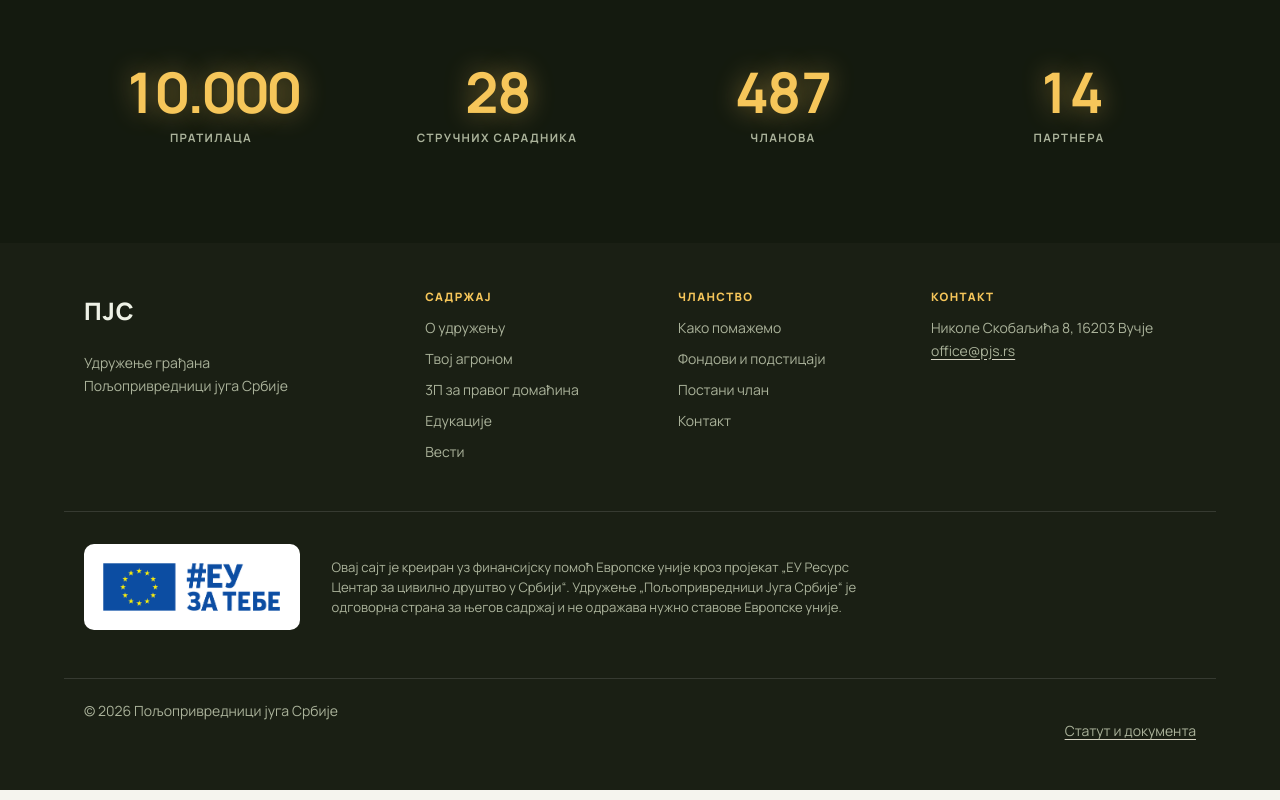
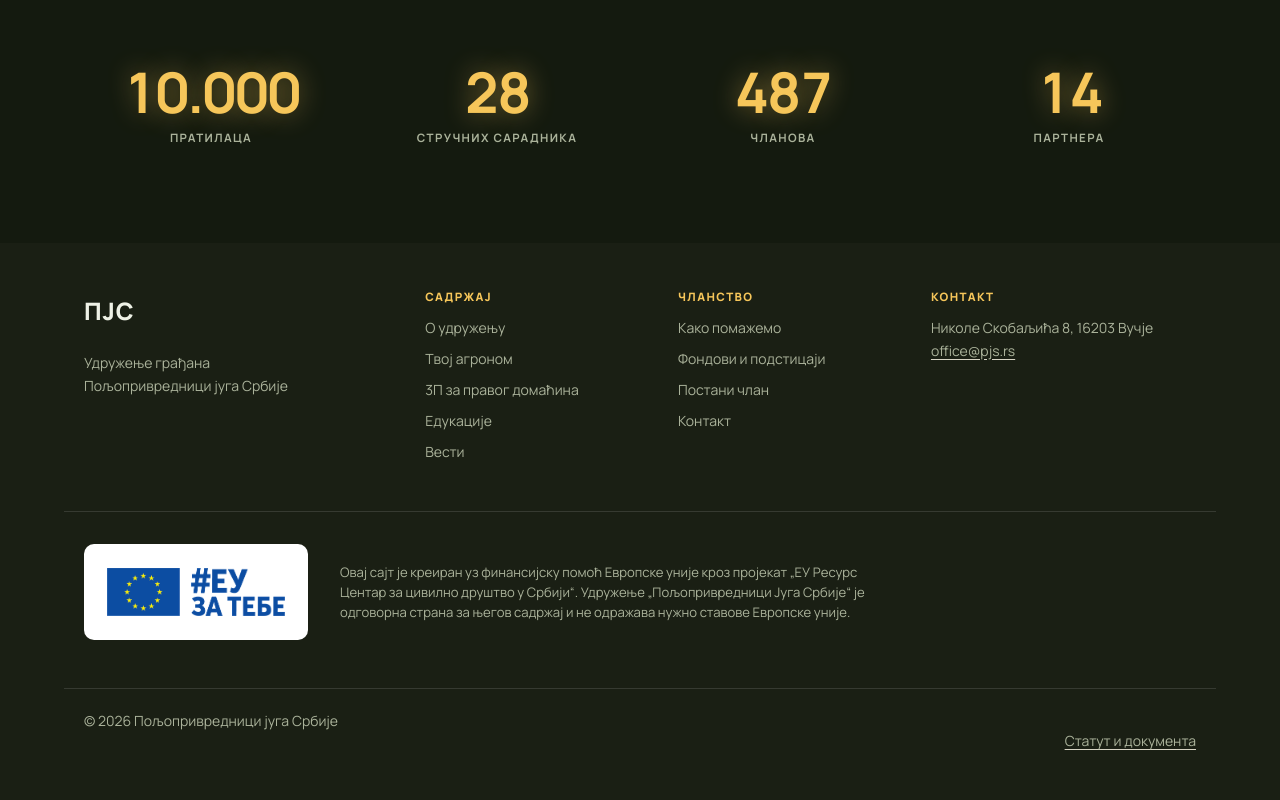
Before and after one commit to Spaka92/pjs-sajt, an Eleventy site: page src/index.njk in a window 1280 px wide. Shown: the part 5152-5952 px from the top of the page. Built offline with nearby package versions, Linux system fonts and the light colour scheme; Eleventy itself is replaced by a stand-in of ours; files that its build step writes are made by us from their sources.

Commit message:
EU logo: fixed-size white plate, logo centered with even spacing

```diff
--- a/src/css/components.css
+++ b/src/css/components.css
@@ -1052,29 +1052,24 @@
 }
 
 /* White plate: the logo's blue lettering needs a light ground.
-   The padding is 0.4 × logo height on every side — more than the
-   brand sheet's minimum clear space (the width of the letter Е,
-   0.24 × logo height), at the funder's request for a roomier plate.
-   The logo is 2.6rem tall on phones and 3rem from 40rem up, where
-   it otherwise read smaller than on a phone.
+   One fixed-size plate (14 × 6rem) on every screen, with the logo
+   centered in it via object-fit. The logo is 3rem tall, which leaves
+   about 1.5rem of white on every side — well over the brand sheet's
+   minimum clear space (the width of the letter Е, 0.24 × logo
+   height), at the funder's request for a roomier plate.
    The EU emblem has a minimum-size requirement in the grant rules —
    do not let the logo go below 2.25rem without checking the
    project's visibility guidelines. */
 .site-footer__eu-logo {
-  --eu-logo-h: 2.6rem;
   flex-shrink: 0;
-  height: var(--eu-logo-h);
-  width: auto;
-  box-sizing: content-box;
-  padding: calc(var(--eu-logo-h) * 0.4);
+  width: 14rem;
+  height: 6rem;
+  box-sizing: border-box;
+  padding: 1.5rem 1rem;
+  object-fit: contain;
+  object-position: center;
   background: #fff;
   border-radius: var(--radius);
-}
-
-@media (min-width: 40rem) {
-  .site-footer__eu-logo {
-    --eu-logo-h: 3rem;
-  }
 }
 
 .site-footer__disclaimer {
```
